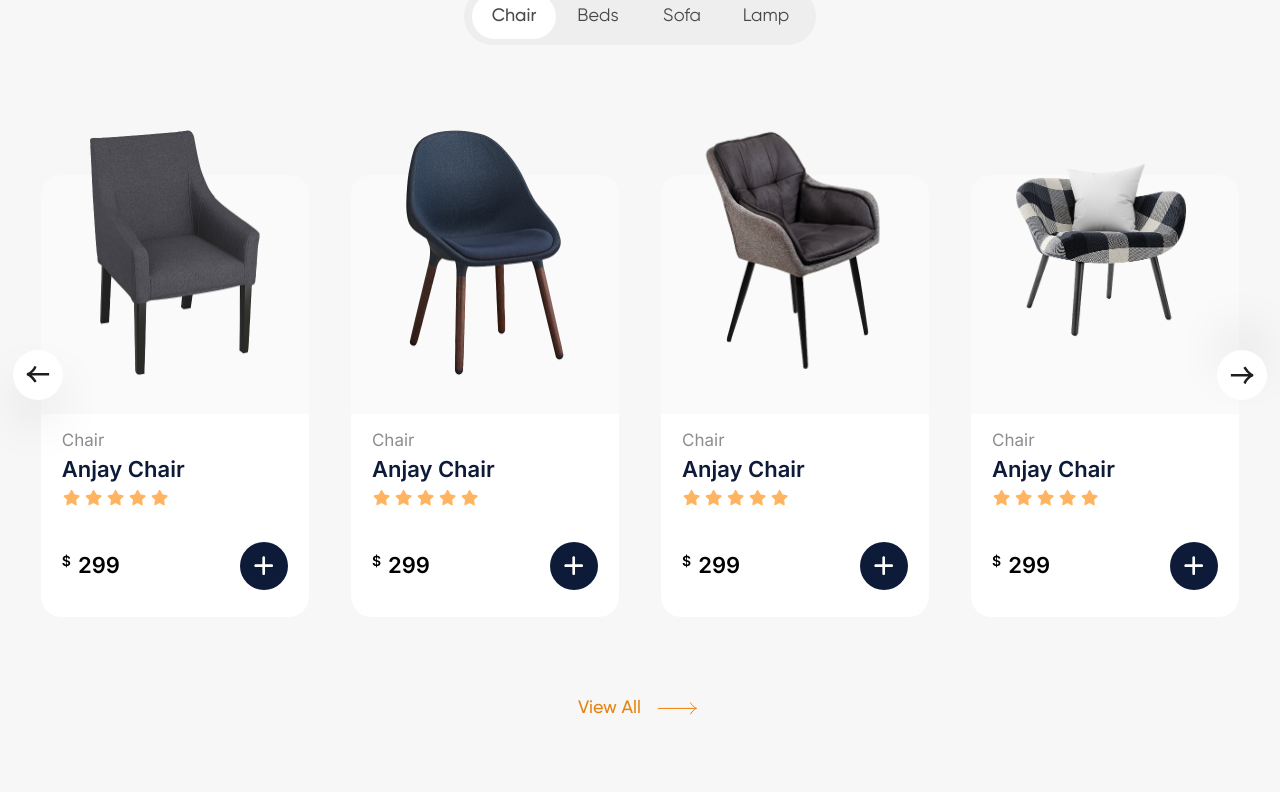
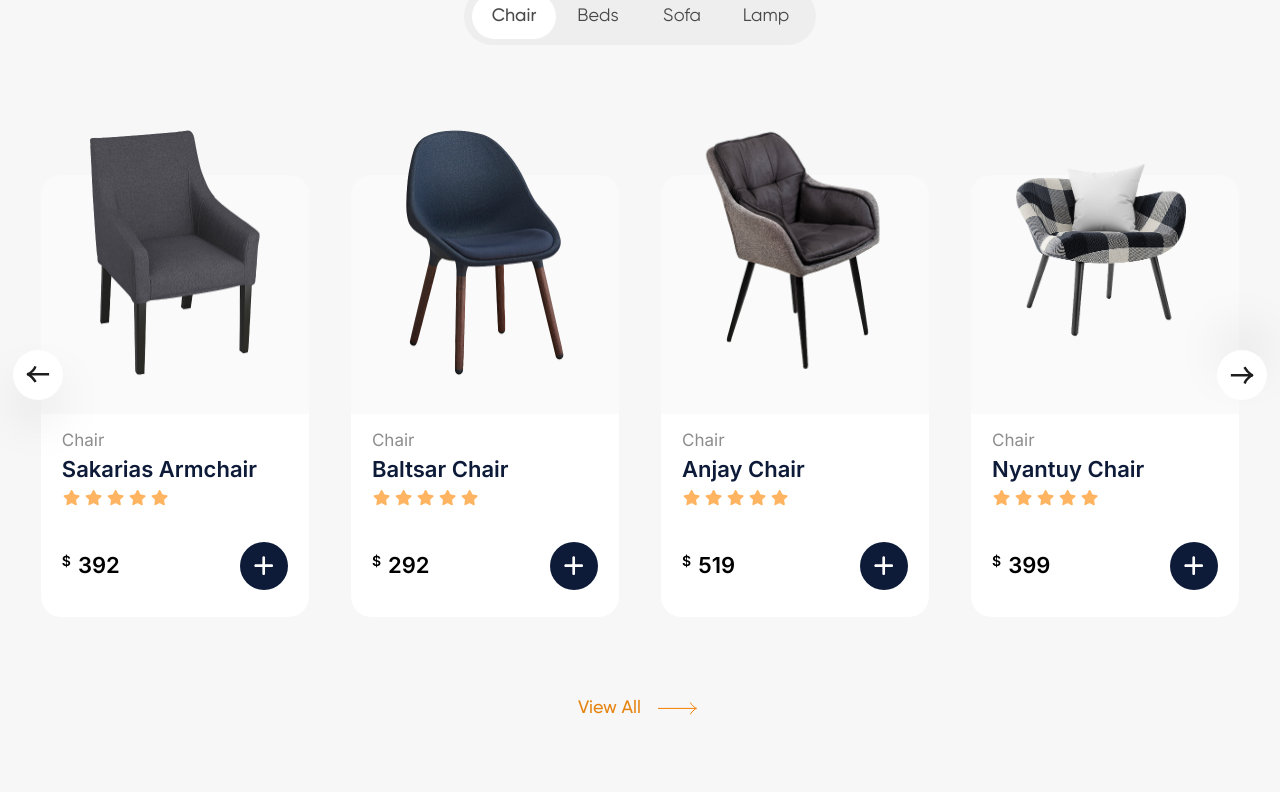
Before and after one commit to Raoua-MTH/technical-test, a Next.js app: page / in a window 1280 px wide. Shown: the part 1518-2320 px from the top of the page. Built offline with nearby package versions, Linux system fonts and the light colour scheme.

Commit message:
refactor: loop ProductsSection with dynamic products array

```diff
--- a/app/components/sections/products/ProductCard.tsx
+++ b/app/components/sections/products/ProductCard.tsx
@@ -4,14 +4,17 @@ import Stars from '../../ui/Stars'
 
 type ProductCardProps = {
     image: StaticImageData | string
+    category:string,
+    label:string,
+    price:number
 }
 
-export const ProductCard = ({ image }: ProductCardProps) => {
+export const ProductCard = (props: ProductCardProps) => {
     return (
         <div className='hover:shadow-2xl hover:scale-[1.02] cursor-pointer h-[492px] rounded-[20px] mb-2 flex flex-col max-h-[492px] w-[268.09px] overflow-hidden relative'>
             <div className='absolute flex justify-center items-center w-full'>
                 <Image
-                    src={image}
+                    src={props.image}
                     alt="Chair"
                     width={217.9}
                     height={255.9}
@@ -25,11 +28,11 @@ export const ProductCard = ({ image }: ProductCardProps) => {
 
             <div className='flex flex-col bg-white h-full rounded-b-[20px] pt-[14px] pb-[27px] px-[21px]'>
                 <div>
-                    <label htmlFor="chair" className='text-[#8D8D8D] font-sans text-[17px]'>Chair</label>
+                    <label htmlFor="chair" className='text-[#8D8D8D] font-sans text-[17px]'>{props.category}</label>
                 </div>
 
                 <div className='flex-1'>
-                    <label className='text-[#0D1B39] font-sans text-[22px] font-semibold'>Anjay Chair</label>
+                    <label className='text-[#0D1B39] font-sans text-[22px] font-semibold'>{props.label}</label>
                 </div>
 
                 <Stars />
@@ -39,7 +42,7 @@ export const ProductCard = ({ image }: ProductCardProps) => {
                 <div className='h-12 flex flex-row items-center'>
                     <div className='font-semibold flex-1'>
                         <sup className='text-[14px]'>$&nbsp;&nbsp;</sup>
-                        <span className='text-[22px]'>299</span>
+                        <span className='text-[22px]'>{props.price}</span>
                     </div>
 
                     <div className="h-12 w-12 flex items-center justify-center rounded-full bg-[#0D1B39]">
--- a/app/components/sections/products/ProductsSection.tsx
+++ b/app/components/sections/products/ProductsSection.tsx
@@ -1,30 +1,67 @@
-import ProductTitle from './ProductTitle'
-import ProductNavigation from './ProductNavigation'
-import ChairIcon1 from "@/public/images/chair1.png"
-import ChairIcon2 from "@/public/images/chair2.png"
-import ChairIcon3 from "@/public/images/chair3.png"
-import ChairIcon4 from "@/public/images/chair4.png"
-import ArrowIcon from "@/public/icons/arrowDir.svg"
-import Image from 'next/image'
-import SeeMore from '../../ui/SeeMore'
-import { ProductCard } from './ProductCard'
+import ProductTitle from "./ProductTitle";
+import ProductNavigation from "./ProductNavigation";
+import ChairIcon1 from "@/public/images/chair1.png";
+import ChairIcon2 from "@/public/images/chair2.png";
+import ChairIcon3 from "@/public/images/chair3.png";
+import ChairIcon4 from "@/public/images/chair4.png";
+import ArrowIcon from "@/public/icons/arrowDir.svg";
+import Image from "next/image";
+import SeeMore from "../../ui/SeeMore";
+import { ProductCard } from "./ProductCard";
+
+const products = [
+  {
+    image: ChairIcon1,
+    price: 392,
+    label: "Sakarias Armchair",
+    category: "Chair",
+  },
+  {
+    image: ChairIcon2,
+    price: 292,
+    label: "Baltsar Chair",
+    category: "Chair",
+  },
+  {
+    image: ChairIcon3,
+    price: 519,
+    label: "Anjay Chair",
+    category: "Chair",
+  },
+  {
+    image: ChairIcon4,
+    price: 399,
+    label: "Nyantuy Chair",
+    category: "Chair",
+  },
+];
+
 export default function ProductsSection() {
   return (
-        <div className='bg-panto-gray flex items-center flex-col'>
+    <div className="bg-panto-gray flex items-center flex-col">
       <ProductTitle />
-            <div className='mt-10'>
+
+      <div className="mt-10">
         <ProductNavigation />
+      </div>
 
-            </div>
-            <div className="  relative mt-20 flex flex-row xl:flex-nowrap flex-wrap xl:justify-start justify-center gap-[42px]">
-                <ProductCard image={ChairIcon1} />
-                <ProductCard image={ChairIcon2} />
-                <ProductCard image={ChairIcon3} />
-                <ProductCard image={ChairIcon4} />
+      <div className="relative mt-20 flex flex-row xl:flex-nowrap flex-wrap xl:justify-start justify-center gap-[42px]">
 
-                <div className="flex h-full items-center absolute w-full ">
-                    <div className=" xl:flex hidden  h-full items-center relative w-full ">
-                        <div className="absolute z-20 h-[50px] -left-7  w-[50px] flex items-center justify-center rounded-full  bg-white shadow-2xl">
+        {products.map((product, index) => (
+          <ProductCard
+            key={index}
+            image={product.image}
+            price={product.price}
+            label={product.label}
+            category={product.category}
+          />
+        ))}
+
+        {/* Arrows */}
+        <div className="flex h-full items-center absolute w-full">
+          <div className="xl:flex hidden h-full items-center relative w-full">
+
+            <div className="absolute z-20 h-[50px] -left-7 w-[50px] flex items-center justify-center rounded-full bg-white shadow-2xl">
               <Image
                 src={ArrowIcon}
                 alt="arrow"
@@ -34,7 +71,8 @@ export default function ProductsSection() {
                 priority
               />
             </div>
-                        <div className=" rotate-180 absolute h-[50px] -right-7 w-[50px] flex items-center justify-center rounded-full  bg-white shadow-2xl">
+
+            <div className="rotate-180 absolute h-[50px] -right-7 w-[50px] flex items-center justify-center rounded-full bg-white shadow-2xl">
               <Image
                 src={ArrowIcon}
                 alt="arrow"
@@ -44,13 +82,14 @@ export default function ProductsSection() {
                 priority
               />
             </div>
+
           </div>
         </div>
       </div>
-            <div className=' py-[67px]'>
+
+      <div className="py-[67px]">
         <SeeMore label="View All" className="text-[18px] h-[33px]" />
       </div>
-
     </div>
-    )
+  );
 }
--- a/app/components/sections/testimonial/TestimonialsSection.tsx
+++ b/app/components/sections/testimonial/TestimonialsSection.tsx
@@ -30,20 +30,20 @@ const clients: Client[] = [
         bgImage: bgImage1
     },
     {
-        name: "Siti Rahma",
-        title: "Interior Designer",
+        name: "Ibuk Sukijan",
+        title: "Ibu Rumah Tangga",
         message:
-            "“Produk sangat berkualitas dan pengiriman cepat sekali!“",
+            "“Makasih Panto, aku sekarang berasa tinggal di apartment karena barang-barang yang terlihat mewah“",
         rating: 4,
         image: UserProfile2,
         bgImage: bgImage2
 
     },
     {
-        name: "Budi Santoso",
-        title: "Entrepreneur",
+        name: "Mpok Ina",
+        title: "Karyawan Swasta",
         message:
-            "“Pelayanan luar biasa dan desain sangat elegan.“",
+            "“Sangat terjangkau untuk kantong saya yang tidak terlalu banyak“",
         rating: 4,
         image: UserProfile3,
         bgImage: bgImage3
@@ -98,9 +98,8 @@ export const TestimonialsSection = () => {
 
                                 />
                             ))}
-                        </>                    </div>
-
-
+                        </>
+                    </div>
                 </div>
             </div>
         </div>
```
Lines whose indentation alone changed are shown as unchanged.
